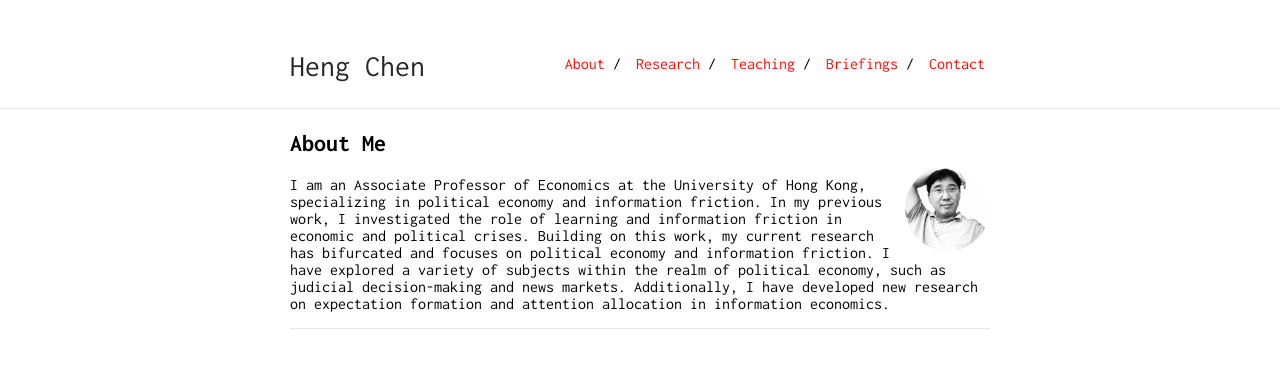
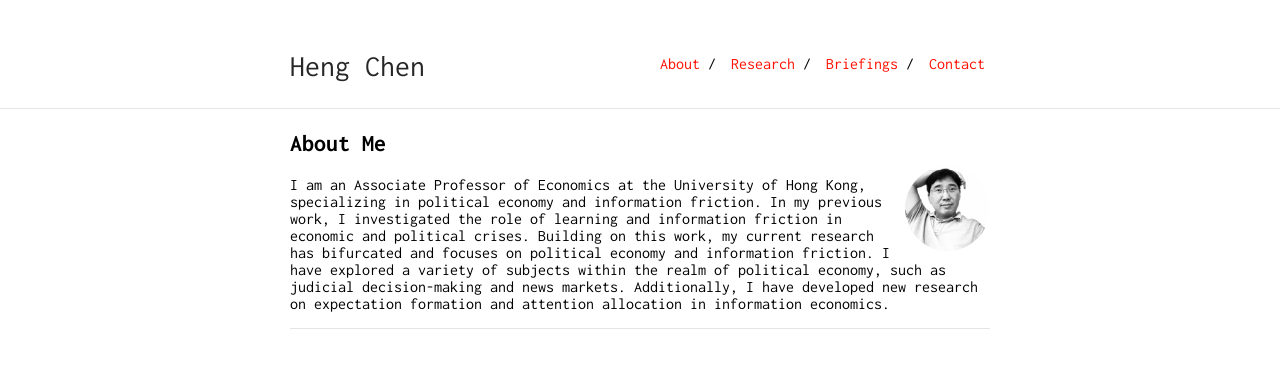
Before and after one commit to Shuyan0210611X/henrychen.github.io, a Jekyll site: the page built from index.md, in a window 1280 px wide. Shown: the top 368 px of the page. Built offline with Jekyll 4.4.1, drawn with Linux system fonts in a browser that asks for light colours; our own code applies the rules of GitHub Pages for plain Markdown files.

Commit message:
Update _config.yml

```diff
--- a/_config.yml
+++ b/_config.yml
@@ -20,8 +20,6 @@ nav:
    link: "/about/"
  - name: "Research"
    link: "/research/"
- - name: "Teaching"
-   link: "/teaching/"
  - name: "Briefings"
    link: "/briefings/"
  - name: "Contact"
```
